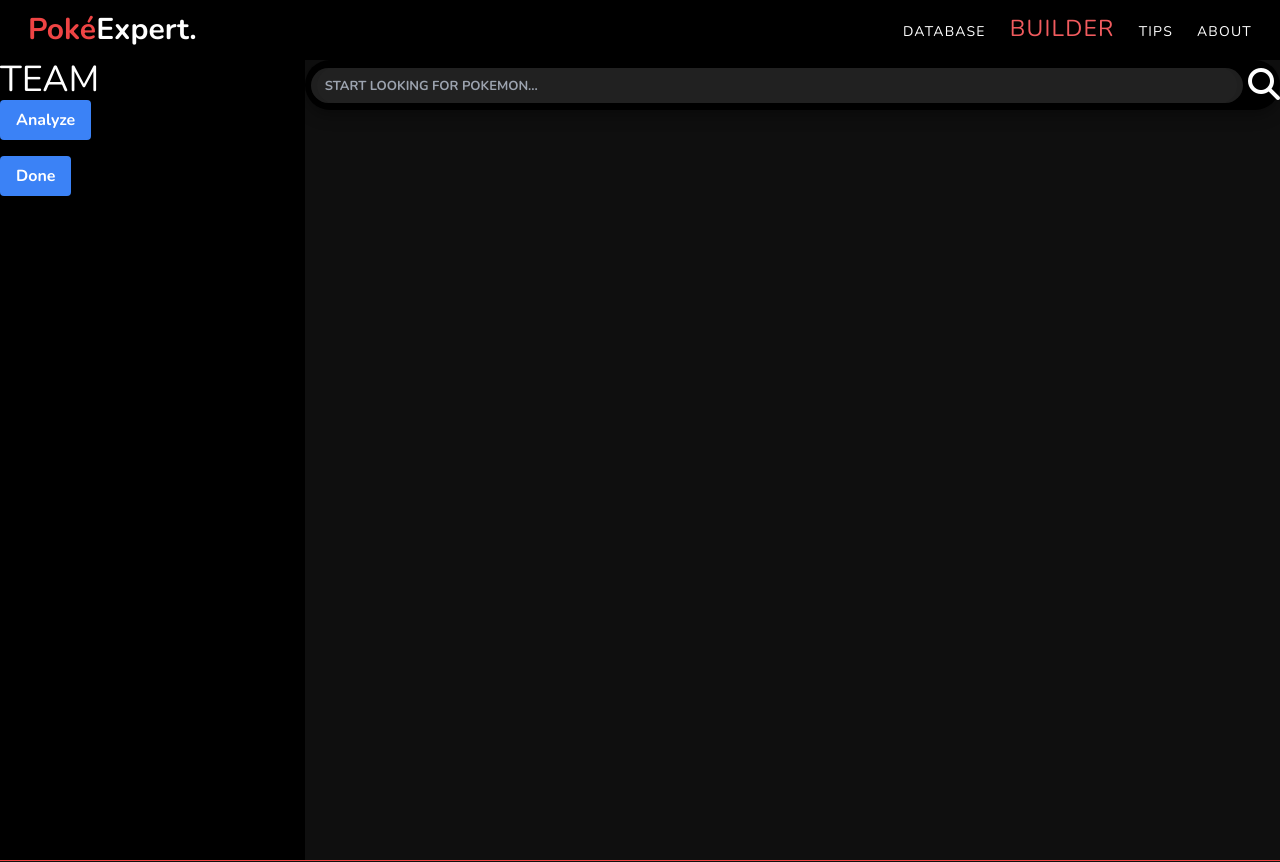
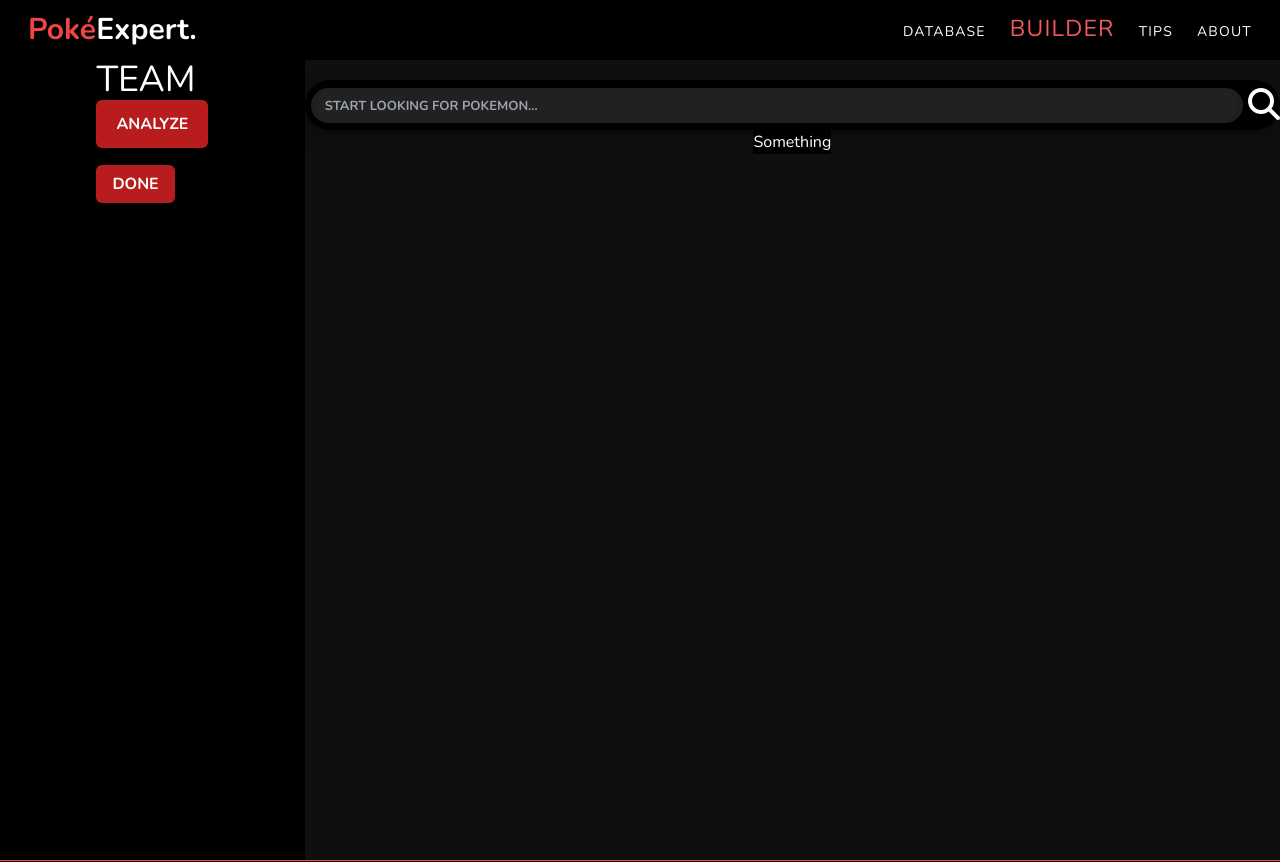
Before and after one commit to davidliberal0/poke-expert-react, a React (Create React App) app: page /builder in a window 1280 px wide. Shown: the top 862 px of the page. Built offline with nearby package versions, Linux system fonts and the light colour scheme.

Commit message:
start building pokemon selector and fix layout issues

```diff
--- a/src/components/css/partyteam.css
+++ b/src/components/css/partyteam.css
@@ -3,3 +3,14 @@
   width: 400px;
   max-width: 500px;
 }
+
+.done-button {
+  text-transform: uppercase;
+  width: 100%;
+  height: 3rem;
+  transition: all 0.6s;
+}
+
+.done-button:hover {
+  box-shadow: rgba(255, 42, 0, 0.56) 0px 0px 70px 4px;
+}
--- a/src/components/css/teambuilderpage.css
+++ b/src/components/css/teambuilderpage.css
@@ -1,5 +1,10 @@
 .poke-content-side {
   width: 100%;
+}
+
+.poke-search-content {
+  width: 100%;
+  max-width: 4000px;
 }
 
 .team-build-page {
--- a/src/components/team-builder/PartyTeam.jsx
+++ b/src/components/team-builder/PartyTeam.jsx
@@ -3,27 +3,27 @@ import "../css/partyteam.css";
 
 const PartyTeam = () => {
   return (
-    <div className="bg-black side-bar ">
-      <form>
+    <div className="bg-black side-bar">
+      <form className="flex justify-center">
         <div className="party-team flex flex-col">
           <div className="text-4xl">TEAM</div>
           <div className="party-items-container"></div>
           <div className="flex flex-col">
             <div className="mb-4">
               <button
-                className="analyze-button bg-blue-500 hover:bg-blue-700 text-white font-bold py-2 px-4 rounded"
+                className="done-button bg-red-700 rounded-md text-white hover:bg-red-500 focus:ring-4 focus:outline-none focus:ring-purple-200 dark:focus:ring-purple-800 font-bold px-4 py-2 text-center mr-2 mb-2"
                 type="submit"
               >
                 Analyze
               </button>
             </div>
             <div>
-              <button
-                className="done-button bg-blue-500 hover:bg-blue-700 text-white font-bold py-2 px-4 rounded"
+              <buttonr
+                className="done-button bg-red-700 rounded-md text-white hover:bg-red-500 focus:ring-4 focus:outline-none focus:ring-purple-200 dark:focus:ring-purple-800 font-bold px-4 py-2 text-center mr-2 mb-2"
                 type="submit"
               >
                 Done
-              </button>
+              </buttonr>
             </div>
           </div>
         </div>
--- /dev/null
+++ b/src/components/team-builder/PokemonSelector.jsx
@@ -0,0 +1,11 @@
+import React from "react";
+
+const PokemonSelector = () => {
+  async function fetchPokemon() {
+    return;
+  }
+
+  return <div className="bg-black">Something</div>;
+};
+
+export default PokemonSelector;
--- a/src/components/team-builder/TeamBuilderPage.jsx
+++ b/src/components/team-builder/TeamBuilderPage.jsx
@@ -1,17 +1,20 @@
 import React from "react";
 import "../css/teambuilderpage.css";
 import PartyTeam from "./PartyTeam";
+import "../css/searchbar.css";
 import Searchbar from "../mainSearch/SearchbarTT";
+import PokemonSelector from "./PokemonSelector";
 
 const TeamBuilderPage = () => {
   return (
     <div className="text-white">
       <div className="team-build-page flex">
         <PartyTeam />
-        <div className="poke-content-side">
-          <div className="poke-search-content">
+        <div className="poke-content-side flex flex-col items-center">
+          <div className="poke-search-content mt-5">
             <Searchbar />
           </div>
+          <PokemonSelector />
         </div>
       </div>
     </div>
```
